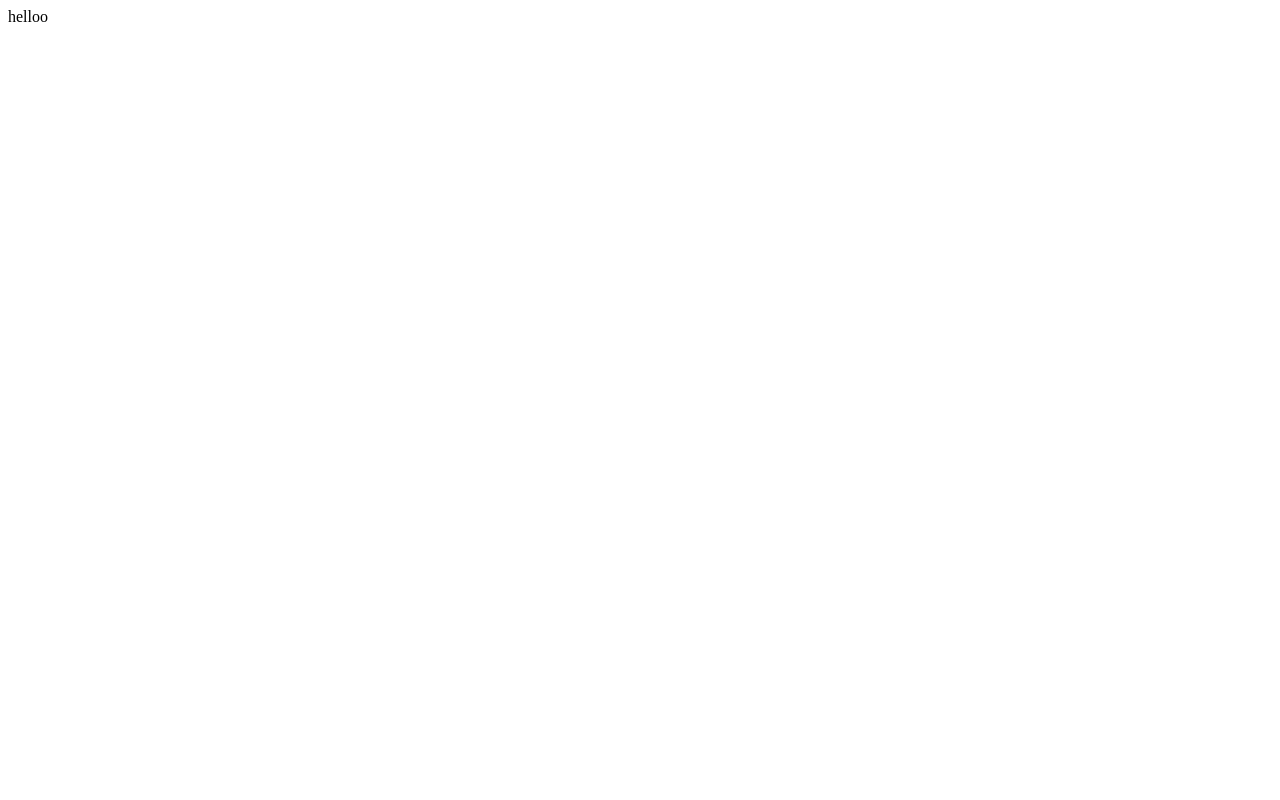
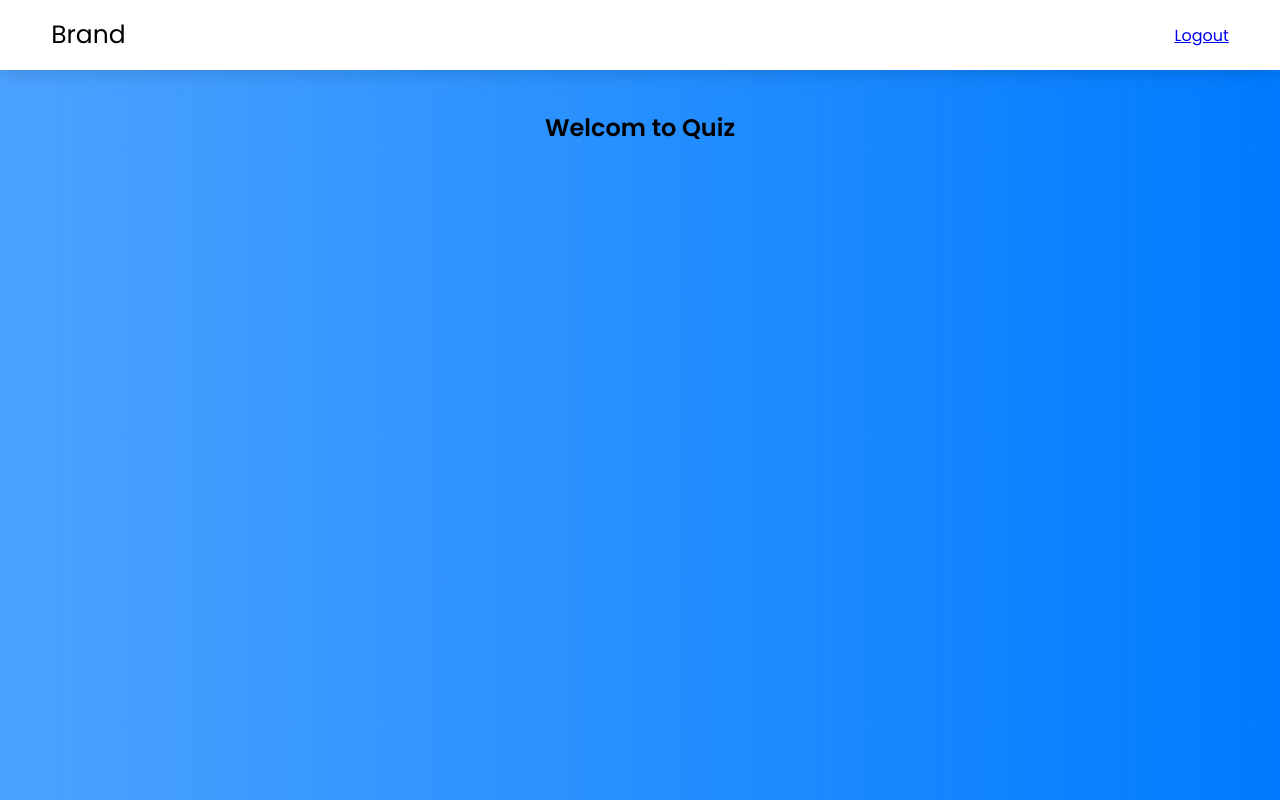
Before and after one commit to byStrange/dashboard, a Django app: page /my/ in a window 1280 px wide. Before the commit the page is almost empty. Run offline with Django 4.2, Linux system fonts and the light colour scheme.

Commit message:
some changes

```diff
--- a/her/templates/her/welcome.html
+++ b/her/templates/her/welcome.html
@@ -1 +1,9 @@
-helloo
+{% extends './base.html' %}
+
+{% block content %}
+    <div class="container">
+        <div class="card card-primary shadow">
+            <h2> Welcom to Quiz </h2>
+        </div>
+    </div>
+{% endblock content %}
```
